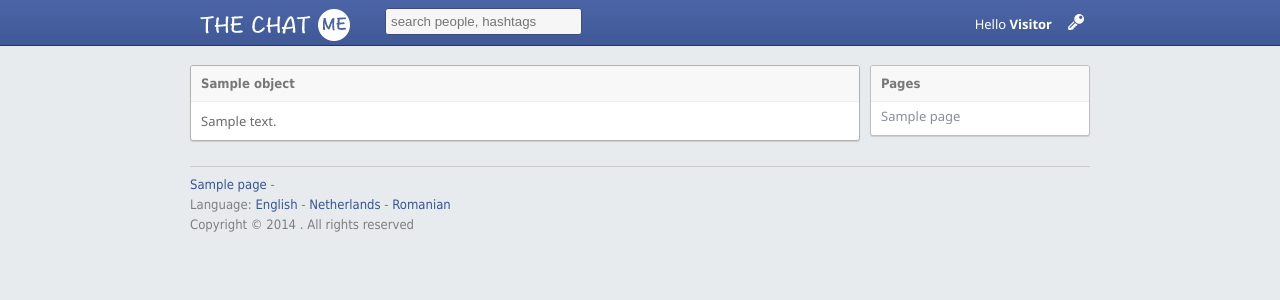
After one commit to bahattincinic/chat-project, a Django app: template chatproject/templates/page/page_detail.html in a window 1280 px wide. The commit adds this page. Shown: the top 300 px of the page. Run offline with Django 3.2, Linux system fonts and the light colour scheme; the template is opened without the code that fills it: most values are stand-ins (such as "Sample title", 1, 10 or a date in 2020).

Commit message:
cms pages add

```diff
--- a/chatproject/apps/chat/views.py
+++ b/chatproject/apps/chat/views.py
@@ -6,7 +6,7 @@ class HomePageView(TemplateView):
 
     def get_context_data(self, **kwargs):
         context = super(HomePageView, self).get_context_data(**kwargs)
-        context['page'] = Page.actives.all()
+        context['pages'] = Page.actives.all()
         return context
 
     def get_template_names(self):
--- a/chatproject/apps/page/urls.py
+++ b/chatproject/apps/page/urls.py
@@ -1,5 +1,6 @@
 from django.conf.urls import patterns, url
 from .api import PageDetailAPIView, PageListAPIView
+from .views import PageDetailView
 
 page_v1 = patterns('',
     url(r'^$', PageListAPIView.as_view(),
@@ -7,3 +8,7 @@ page_v1 = patterns('',
     url(r'^(?P<slug>[A-Za-z0-9-_]+)/$', PageDetailAPIView.as_view(),
         name='page-detail'),
 )
+
+urlpatterns = patterns('',
+    url(r'^(?P<slug>[-_\w]+)/$', PageDetailView.as_view(), name='page-detail')
+)
--- a/chatproject/templates/base.html
+++ b/chatproject/templates/base.html
@@ -22,7 +22,7 @@
 <!-- Header -->
 <div class="topbar">
     <div class="header">
-        <a href="javascript:void(0)"><div class="logo"></div><div class="logo-small"></div></a>
+        <a href="{% url 'homepage' %}"><div class="logo"></div><div class="logo-small"></div></a>
         <div class="search-input">
             <input type="text" id="search" placeholder="search people, hashtags" x-webkit-speech="x-webkit-speech" onwebkitspeechchange="liveSearch();">
         </div>
@@ -63,11 +63,9 @@
     <div class="footer">
         <div class="footer-container">
             <div class="footer-links">
-                <a href="javascript:void(0)">Terms of Use</a> -
-                <a href="javascript:void(0)">Privacy Policy</a> -
-                <a href="javascript:void(0)">Disclaimer</a> -
-                <a href="javascript:void(0)">Contact</a> -
-                <a href="javascript:void(0)">About</a>
+                {% for page in pages %}
+                   <a href="{% url 'page-detail' page.slug %}">{{ page.name }}</a> -
+                {% endfor %}
             </div>
             <div class="footer-languages">
                 Language:
--- /dev/null
+++ b/chatproject/templates/page/page_detail.html
@@ -0,0 +1,31 @@
+{% extends "base.html" %}
+
+{% block body %}
+<div class="row-body content-page">
+    <div class="nine columns" id="messages">
+        <div class="page-container">
+        <div class="page-content">
+        <div class="page-header"><strong>{{ object.name }}</strong></div>
+            <div class="page-inner">
+                <div class="row">
+                    {{ object.description }}
+                </div>
+            </div>
+        </div>
+    </div>
+    </div>
+
+    <div class="three columns">
+        <div class="sidebar-container">
+        <div class="sidebar-content">
+            <div class="sidebar-header">Pages</div>
+            {% for page in pages  %}
+                <div class="sidebar-link">
+                <a href="{% url 'page-detail' page.slug %}">{{ page.name }}</a>
+            </div>
+            {% endfor %}
+        </div>
+        </div>
+    </div>
+</div>
+{% endblock %}
--- a/chatproject/urls.py
+++ b/chatproject/urls.py
@@ -4,4 +4,5 @@ from chat.views import HomePageView
 urlpatterns = patterns('',
     url(r'^$', HomePageView.as_view(), name='homepage'),
     url(r'^api/', include('api.urls')),
+    url(r'^page/', include('page.urls')),
 )
```
Also changed, not shown: chatproject/apps/page/views.py (+12 -0 lines).
